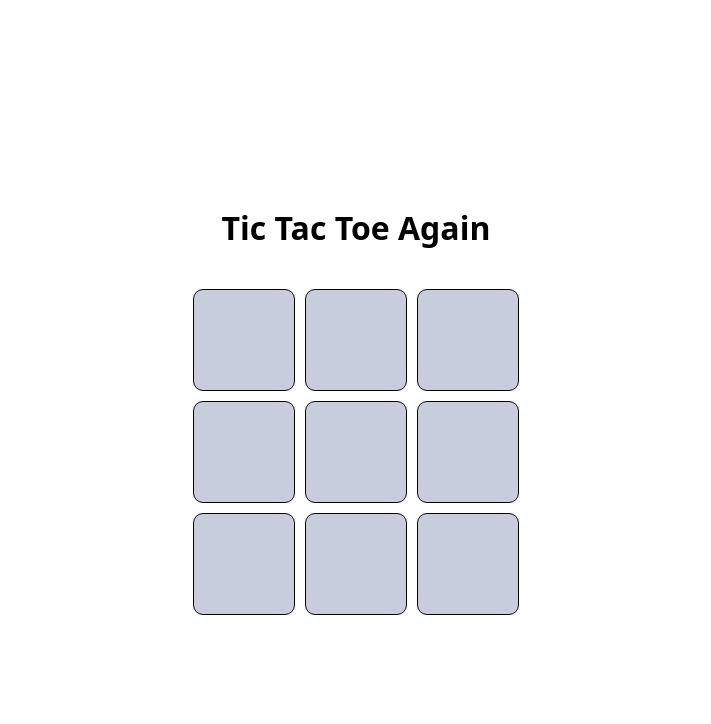
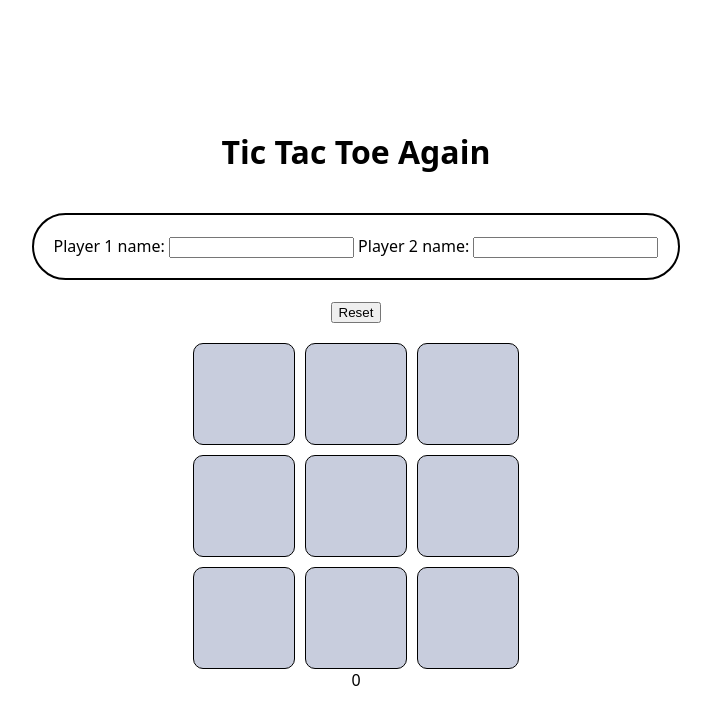
Before and after one commit to michaeloshea04/tictactoeAgain, a plain HTML site: page index.html in a window 1280 px wide. Shown: the whole page, without its empty margins (284-995 px from the left). Drawn offline with Linux system fonts and the light colour scheme.

Commit message:
add reset button

```diff
--- a/checkin.js
+++ b/checkin.js
@@ -1,6 +1,8 @@
 document.addEventListener("DOMContentLoaded", () => {
-    const gameboard = createGameboard();
+    let gameboard = createGameboard();
     const playerX = player("X");
+    let playerXScore = 0;
+    let playerOScore = 0;
     const playerO = player("O");
     let currentPlayer = playerX;
     let movesLeft = 9;
@@ -9,7 +11,6 @@ document.addEventListener("DOMContentLoaded", () => {
         return [0, 1, 2, 3, 4, 5, 6, 7, 8];
     }
 
-    //stays the same
     function player(name) {
         const makeMove = (board, position) => {
             if (board[position] >= 0) {
@@ -21,7 +22,7 @@ document.addEventListener("DOMContentLoaded", () => {
         return { name, makeMove };
     }
 
-    //stays the same
+
     function checkWin() {
         const winningConditions = [
             [0, 1, 2], [3, 4, 5], [6, 7, 8],
@@ -37,22 +38,32 @@ document.addEventListener("DOMContentLoaded", () => {
         return false;
     }
 
-    //NEEDS UPDATING
+
     function displayBoard() {
         gameboard.forEach((cell, index) => {
             document.querySelector(`.cell[data-index='${index}']`).textContent = typeof cell === 'number' ? '' : cell;
         });
     }
 
-    //NEEDS UPDATING
+
     function handleMove(event) {
         const index = event.target.getAttribute("data-index");
         if (currentPlayer.makeMove(gameboard, index)) {
             if (checkWin()) {
                 displayBoard();
                 document.getElementById("message").textContent = `${currentPlayer.name} wins!`;
+
+                //Not sure if this is correct way to count scores
+                if(currentPlayer === playerX) {
+                    ++playerXScore;
+                }
+                else{
+                    ++playerOScore;
+                }
                 document.querySelectorAll('.cell').forEach(cell => cell.removeEventListener('click', handleMove));
                 return;
+
+
             }
             movesLeft--;
             if (movesLeft === 0) {
@@ -65,8 +76,23 @@ document.addEventListener("DOMContentLoaded", () => {
         } else {
             document.getElementById("message").textContent = "Cell already occupied. Try another move.";
         }
+
+    }
+
+    function resetGame() {
+        gameboard = createGameboard();
+        currentPlayer = playerX;
+        movesLeft = 9;
+        document.getElementById("message").textContent = "";
+        displayBoard();
+        document.querySelectorAll('.cell').forEach(cell => cell.addEventListener('click', handleMove));
     }
 
     document.querySelectorAll('.cell').forEach(cell => cell.addEventListener('click', handleMove));
     displayBoard();
+
+    //Can't get this score to work
+    document.getElementById("scoreBoard").innerHTML = playerXScore, playerOScore;
+
+    document.getElementById("reset").addEventListener("click", resetGame);
 });
--- a/index.html
+++ b/index.html
@@ -8,6 +8,16 @@
 </head>
 <body>
     <h1>Tic Tac Toe Again</h1>
+
+    <div class="playerNameInput">
+        <form>
+            <label>Player 1 name: </label> <input>
+            <label>Player 2 name: </label> <input>
+        </form>
+        </div>
+    <div>
+
+        <button id="reset">Reset</button></div>
 
     <div id="message"></div>
     <div class="grid-container">
@@ -22,6 +32,9 @@
         <div class="cell" data-index="8"></div>
     </div>
 
+    <div id="scoreBoard"></div>
+
+
 
     <script src="checkin.js"></script>
 </body>
--- a/style.css
+++ b/style.css
@@ -69,6 +69,8 @@ h1 {
     font-weight: 600;
     background-color: #acb3c9;
     border-radius: 10px;
+
+    border-color: #000;
     color: #fff;
     margin-top: 40px;
 }
@@ -76,3 +78,10 @@ h1 {
 .noclick {
     pointer-events:none;
 }
+
+.playerNameInput {
+    margin: 20px;
+    padding: 20px;
+    border: black, 2px, solid;
+    border-radius: 5rem;
+}
```
